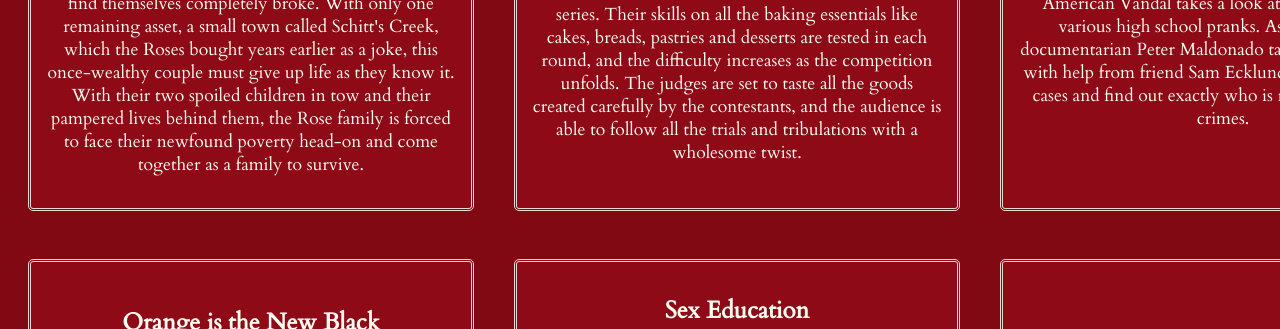
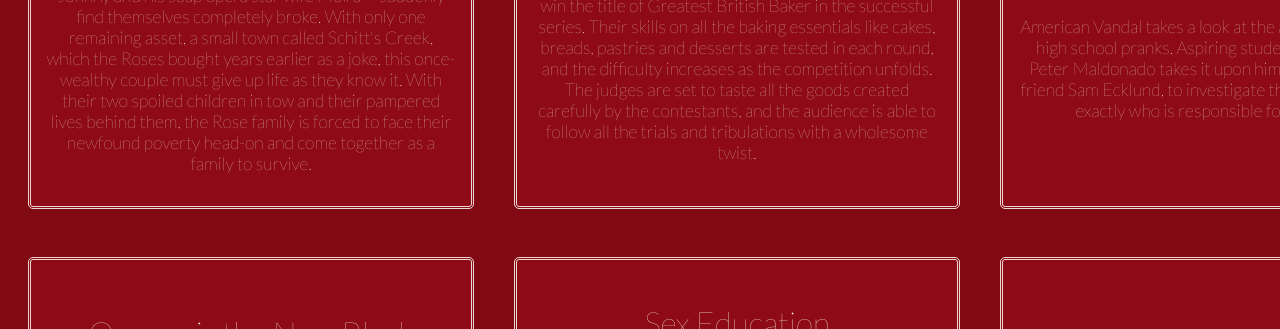
Before and after one commit to sophferrera/JSONCollections, a plain HTML site: page index.html in a window 1280 px wide. Shown: the part 1833-2162 px from the top of the page. Drawn offline with Linux system fonts and the light colour scheme; grey boxes are pictures that could not be loaded.

Commit message:
changed font weights

```diff
--- a/index.html
+++ b/index.html
@@ -7,7 +7,8 @@
   <link rel="stylesheet" href="style.css">
   <link rel="preconnect" href="https://fonts.gstatic.com">
   <link rel="preconnect" href="https://fonts.gstatic.com">
-  <link href="https://fonts.googleapis.com/css2?family=Cardo&display=swap" rel="stylesheet">
+  <link rel="preconnect" href="https://fonts.gstatic.com">
+  <link href="https://fonts.googleapis.com/css2?family=Lato&display=swap" rel="stylesheet">
   <link href="https://fonts.googleapis.com/css2?family=Lato:wght@100&display=swap" rel="stylesheet">
 </head>
 
--- a/style.css
+++ b/style.css
@@ -9,6 +9,7 @@
   align-items: center;
   color: #F8FEF2;
   font-family: 'Lato', sans-serif;
+  font-weight: 100;
   font-size:10vmin;
   background-color: #690711;
   margin:0;
@@ -25,7 +26,7 @@
   padding-left: 3vmin;
   color: #F8FEF2;
   font-family: 'Lato', sans-serif;
-  font-weight: 100;
+  font-weight: 300;
 
 }
 
@@ -43,7 +44,8 @@
   border: 3px #E8D8D1;
   border-style: double;
   border-radius: 5px;
-  font-family: 'Cardo', serif;
+  font-family: 'Lato', sans-serif;
+  font-weight: 300;
   font-size: 2.2vmin;
   background-color: #8F0A17;
   color: #F8FEF2;
@@ -58,8 +60,9 @@
   display: flex;
   justify-content: center;
   margin-bottom: 1vmin;
-  font-size: 3vmin;
-  font-family: 'Cardo', serif;
+  font-size: 4vmin;
+  font-family: 'Lato', sans-serif;
+  font-weight: 300;
   color: #F8FEF2;
 }
 
```
